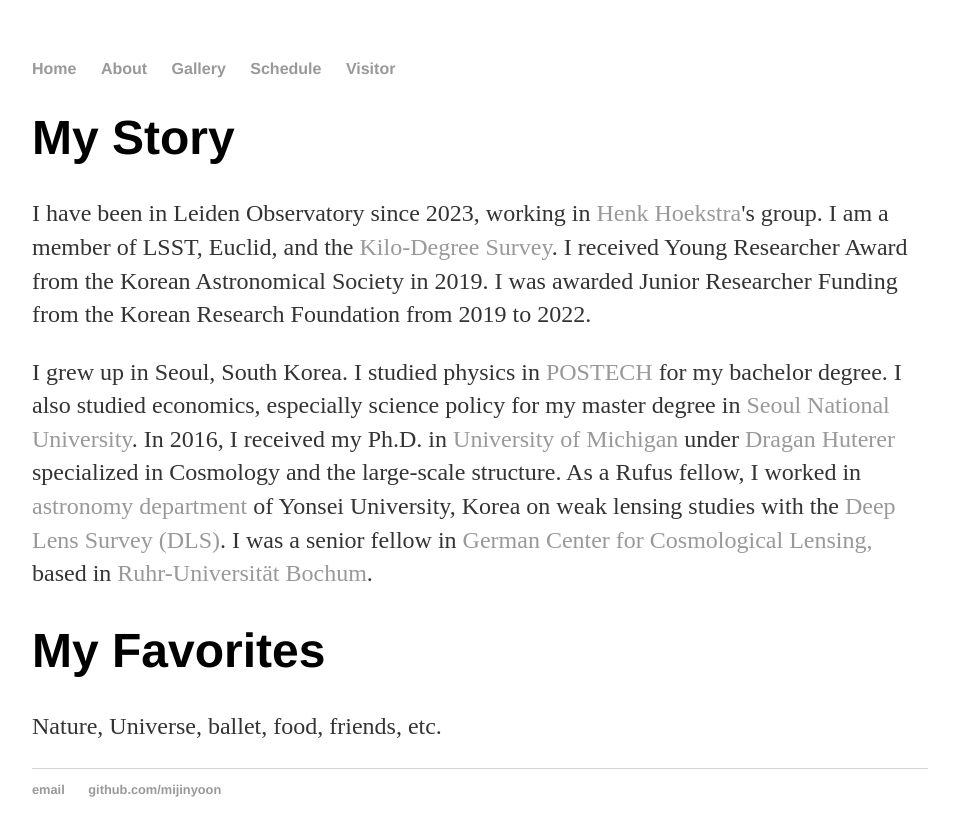
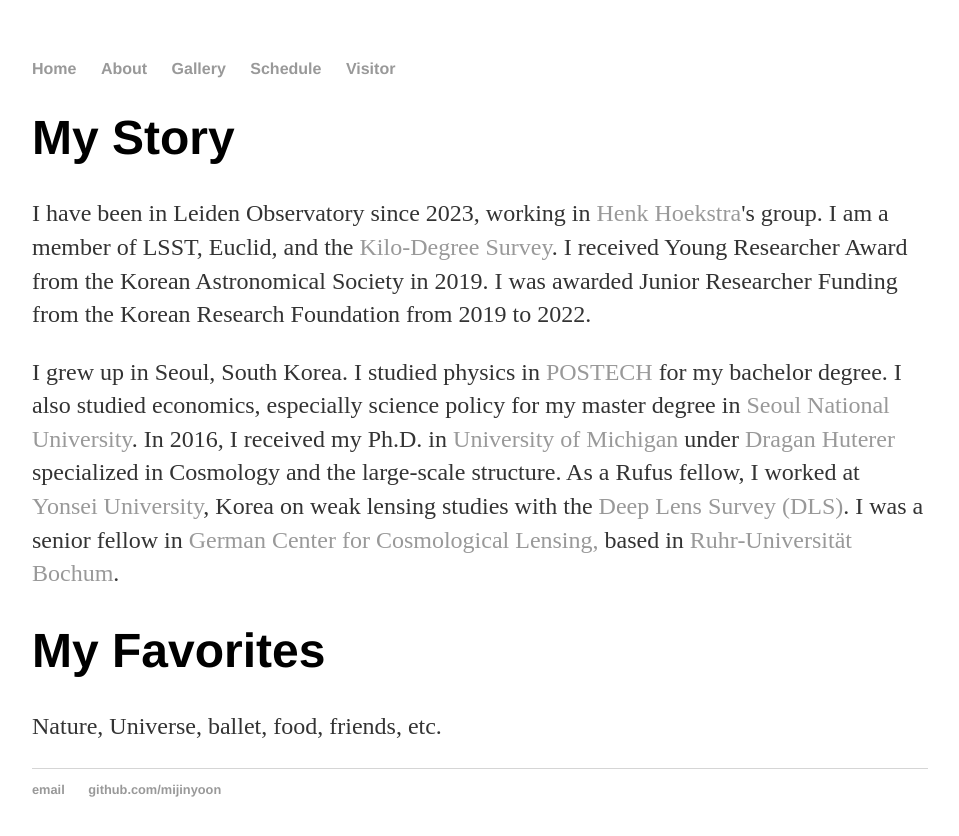
Before and after one commit to mijinyoon/mijinyoon.github.io, a Jekyll site: the page built from about/index.html, in a window 1280 px wide. Shown: the top 836 px of the page, without its empty margins (160-1119 px from the left). Built offline with Jekyll 4.4.1, drawn with Linux system fonts in a browser that asks for light colours.

Commit message:
Update index.html

```diff
--- a/about/index.html
+++ b/about/index.html
@@ -6,7 +6,7 @@
 	<h1>My Story</h1>
 	<p>I have been in Leiden Observatory since 2023, working in <a href="https://www.universiteitleiden.nl/en/staffmembers/henk-hoekstra#tab-2">Henk Hoekstra</a>'s group. I am a member of LSST, Euclid, and the <a href=http://kids.strw.leidenuniv.nl>Kilo-Degree Survey</a>. I received Young Researcher Award from the Korean Astronomical Society in 2019. I was awarded Junior Researcher Funding from the Korean Research Foundation from 2019 to 2022. </p>
 	<p>I grew up in Seoul, South Korea. I studied physics in <a href=http://www.postech.ac.kr/eng/>POSTECH</a> for my bachelor degree. I also studied economics, especially science policy for my master degree in <a href=http://temep.snu.ac.kr/en>Seoul National University</a>. In 2016, I received my Ph.D. in <a href="https://umich.edu">University of Michigan</a> under <a href="http://www-personal.umich.edu/~huterer/">Dragan Huterer</a> specialized in Cosmology and the large-scale structure.
-As a Rufus fellow, I worked in <a href=https://devcms.yonsei.ac.kr/galaxy_en/index.do>astronomy department</a> of Yonsei University, Korea on weak lensing studies with the <a href=https://www.noao.edu/survey-archives/deeplens/>Deep Lens Survey (DLS)</a>. I was a senior fellow in <a href="https://gccl-rub.github.io">German Center for Cosmological Lensing, </a> based in <a href="https://www.ruhr-uni-bochum.de/en">Ruhr-Universität Bochum</a>. </p>
+As a Rufus fellow, I worked at <a href=https://devcms.yonsei.ac.kr/galaxy_en/index.do>Yonsei University</a>, Korea on weak lensing studies with the <a href=https://www.noao.edu/survey-archives/deeplens/>Deep Lens Survey (DLS)</a>. I was a senior fellow in <a href="https://gccl-rub.github.io">German Center for Cosmological Lensing, </a> based in <a href="https://www.ruhr-uni-bochum.de/en">Ruhr-Universität Bochum</a>. </p>
 	<h1>My Favorites</h1>
 	<p>Nature, Universe, ballet, food, friends, etc.</p>
 </div><!-- /.blurb -->
```
